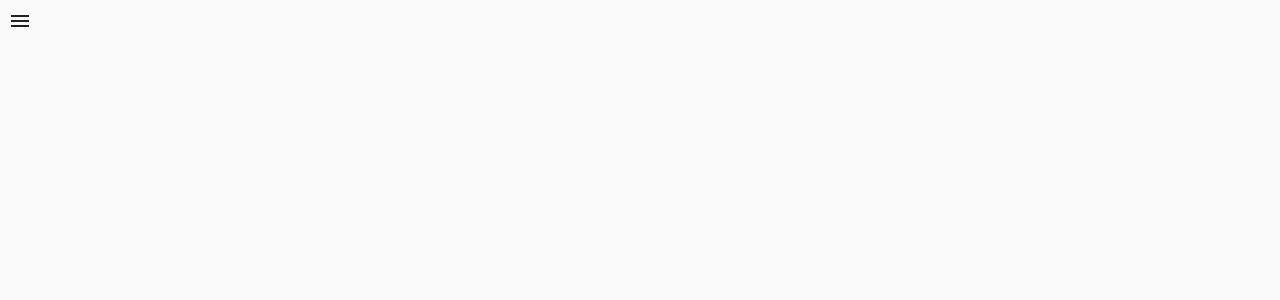
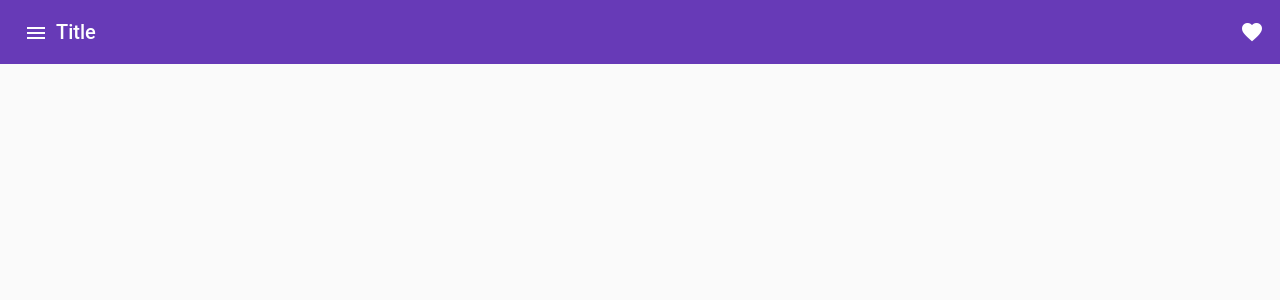
Before and after one commit to thanhhnguyen23/ng-material, an Angular app: page / in a window 1280 px wide. Shown: the top 300 px of the page. Built offline with nearby package versions, Linux system fonts and the light colour scheme.

Commit message:
add basic appbar

```diff
--- a/src/app/app.component.html
+++ b/src/app/app.component.html
@@ -6,9 +6,19 @@
   </mat-drawer>
 
   <div class="sidenav-content">
-    <button mat-icon-button (click)="drawer.toggle()">
-      <mat-icon>menu</mat-icon>
-    </button>
+    <mat-toolbar color="primary">
+      <mat-toolbar-row>
+
+        <button mat-icon-button (click)="drawer.toggle()">
+          <mat-icon>menu</mat-icon>
+        </button>
+
+        <span>Title</span>
+        <span class="spacer"></span>
+        <mat-icon>favorite</mat-icon>
+
+      </mat-toolbar-row>
+    </mat-toolbar>
     <router-outlet></router-outlet>
   </div>
 
--- a/src/app/app.module.ts
+++ b/src/app/app.module.ts
@@ -6,6 +6,7 @@ import { BrowserAnimationsModule } from '@angular/platform-browser/animations';
 import { MatButtonModule } from '@angular/material/button';
 import { MatIconModule } from '@angular/material/icon';
 import { MatSidenavModule } from '@angular/material/sidenav';
+import {MatToolbarModule} from '@angular/material/toolbar';
 
 // * NOTE: routing
 import { AppRoutingModule } from './app-routing.module';
@@ -21,7 +22,8 @@ import { AppRoutingModule } from './app-routing.module';
     BrowserAnimationsModule,
     MatButtonModule,
     MatSidenavModule,
-    MatIconModule
+    MatIconModule,
+    MatToolbarModule
   ],
   providers: [],
   bootstrap: [AppComponent]
```
